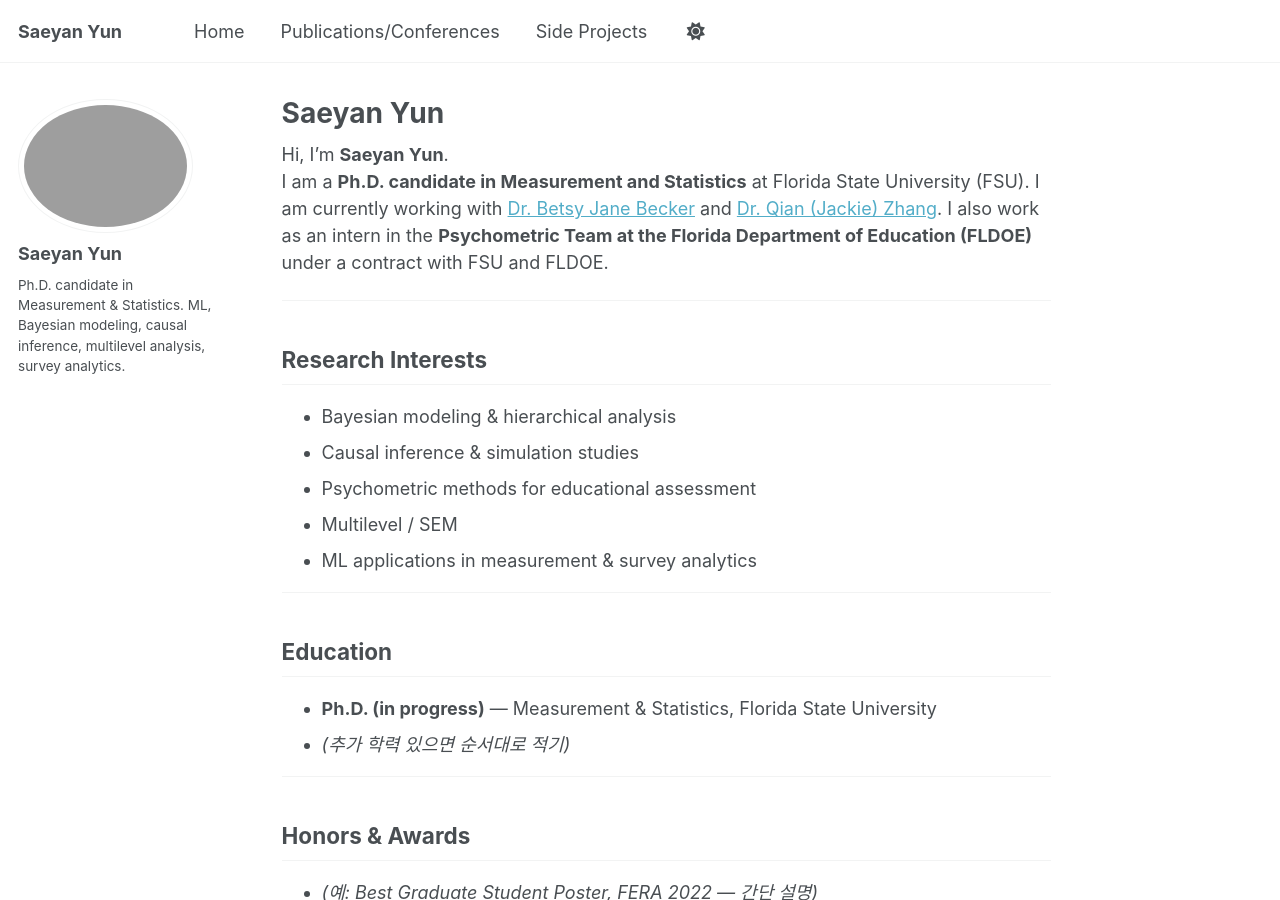
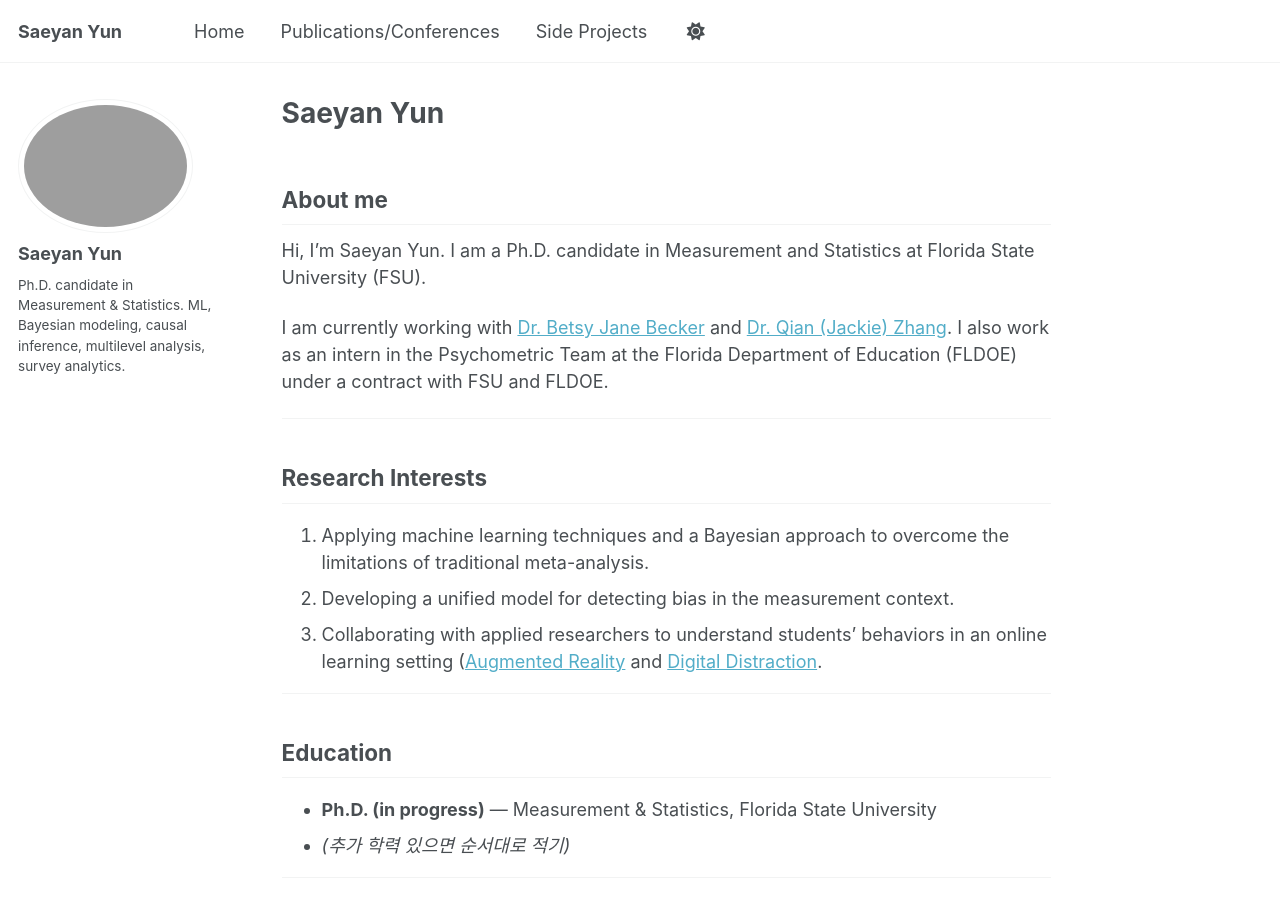
Before and after one commit to saeyanyun/saeyanyun.github.io, a Jekyll site: the page built from index.md, in a window 1280 px wide and 900 px high. Built offline with Jekyll 4.4.1, drawn with Linux system fonts in a browser that asks for light colours; a script that is not in the unit is left out.

Commit message:
Update index.md

```diff
--- a/index.md
+++ b/index.md
@@ -5,17 +5,18 @@ author_profile: true
 permalink: /
 ---
 
-Hi, I'm **Saeyan Yun**.
-I am a **Ph.D. candidate in Measurement and Statistics** at Florida State University (FSU). I am currently working with [Dr. Betsy Jane Becker](https://scholar.google.com/citations?user=brgMxQwAAAAJ&hl=en&oi=ao) and [Dr. Qian (Jackie) Zhang](https://scholar.google.com/citations?user=3Op7FwQAAAAJ&hl=en). I also work as an intern in the **Psychometric Team at the Florida Department of Education (FLDOE)** under a contract with FSU and FLDOE.
+## About me
+
+Hi, I'm Saeyan Yun. I am a Ph.D. candidate in Measurement and Statistics at Florida State University (FSU).
+
+I am currently working with [Dr. Betsy Jane Becker](https://scholar.google.com/citations?user=brgMxQwAAAAJ&hl=en&oi=ao) and [Dr. Qian (Jackie) Zhang](https://scholar.google.com/citations?user=3Op7FwQAAAAJ&hl=en). I also work as an intern in the Psychometric Team at the Florida Department of Education (FLDOE) under a contract with FSU and FLDOE.
 
 ---
 
 ## Research Interests
-- Bayesian modeling & hierarchical analysis
-- Causal inference & simulation studies
-- Psychometric methods for educational assessment
-- Multilevel / SEM
-- ML applications in measurement & survey analytics
+1. Applying machine learning techniques and a Bayesian approach to overcome the limitations of traditional meta-analysis.
+2. Developing a unified model for detecting bias in the measurement context.
+3. Collaborating with applied researchers to understand students' behaviors in an online learning setting ([Augmented Reality](http://https://link.springer.com/article/10.1007/s11423-024-10385-7) and [Digital Distraction](https://scholarworks.bgsu.edu/engineering_pub/2/).
 
 ---
 
```
